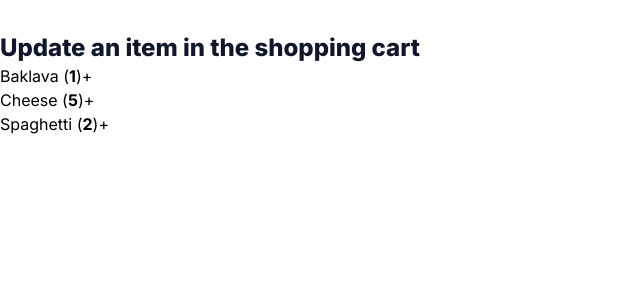
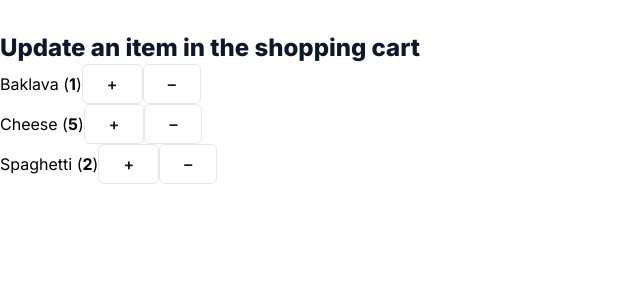
Before and after one commit to TaiseiNemoto/react-practice-app, a Next.js app: page /updating-arrays-in-state/update-an-item-in-the-shopping-cart in a window 1280 px wide. Shown: the top 300 px of the page, without its empty margins (0-640 px from the left). Built offline with nearby package versions, Linux system fonts and the light colour scheme.

Commit message:
[add]Updating Array in State：Remove an item from the shopping cartまで完了

```diff
--- a/src/components/updating-arrays-in-state/update-an-item-in-the-shopping-cart/ShoppingCart.tsx
+++ b/src/components/updating-arrays-in-state/update-an-item-in-the-shopping-cart/ShoppingCart.tsx
@@ -36,18 +36,42 @@ export default function ShoppingCart() {
     );
   }
 
+  function handleDecreaseClick(productId: number) {
+    setProducts(
+      products
+        .map((product) => {
+          if (productId !== product.id) return product;
+          else
+            return {
+              ...product,
+              count: product.count - 1,
+            };
+        })
+        .filter((product) => product.count > 0),
+    );
+  }
+
   return (
     <ul>
       {products.map((product) => (
         <li key={product.id}>
           {product.name} (<b>{product.count}</b>)
           <button
+            className="h-10 px-6 font-semibold rounded-md border border-slate-200 text-slate-900"
             onClick={() => {
               handleIncreaseClick(product.id);
             }}
           >
             +
           </button>
+          <button
+            className="h-10 px-6 font-semibold rounded-md border border-slate-200 text-slate-900"
+            onClick={() => {
+              handleDecreaseClick(product.id);
+            }}
+          >
+            –
+          </button>
         </li>
       ))}
     </ul>
```
